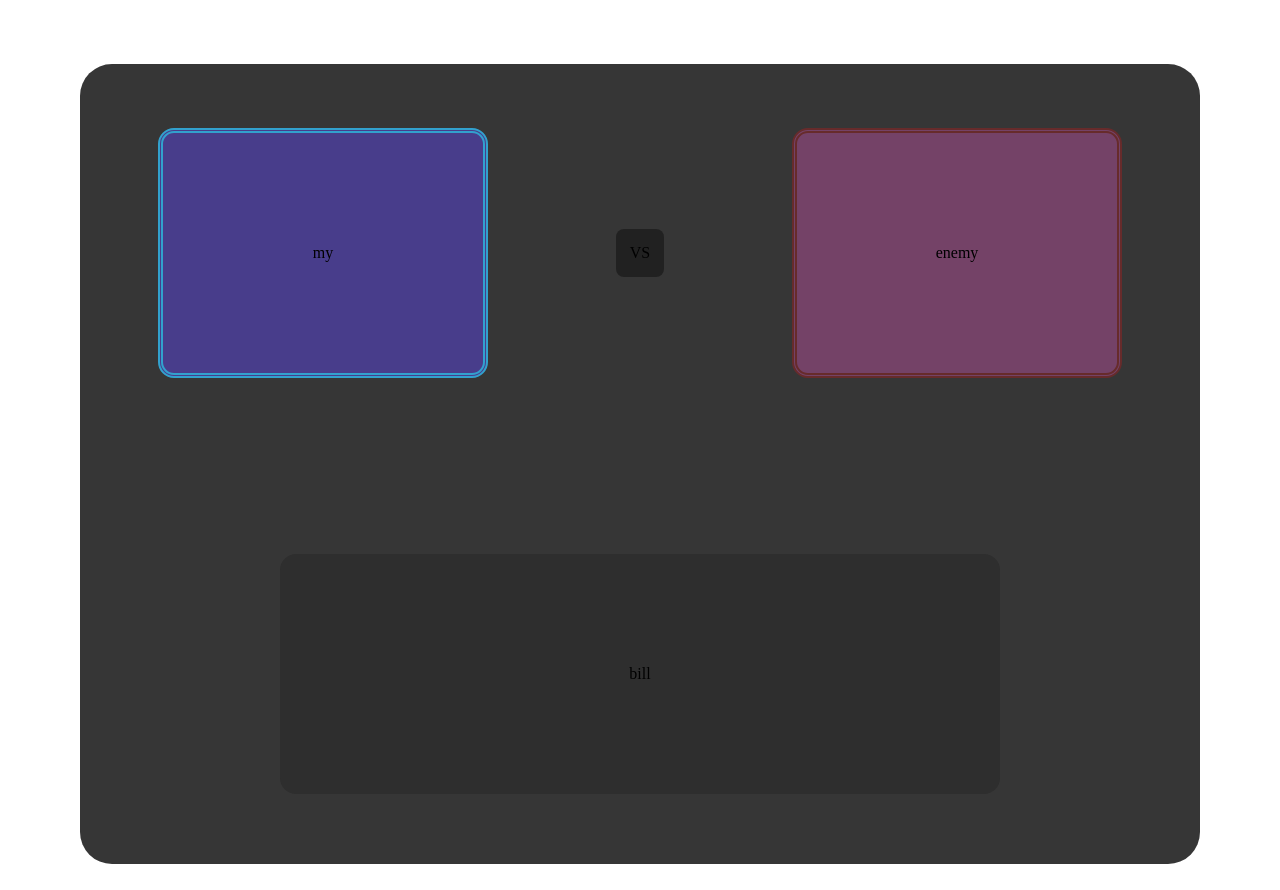
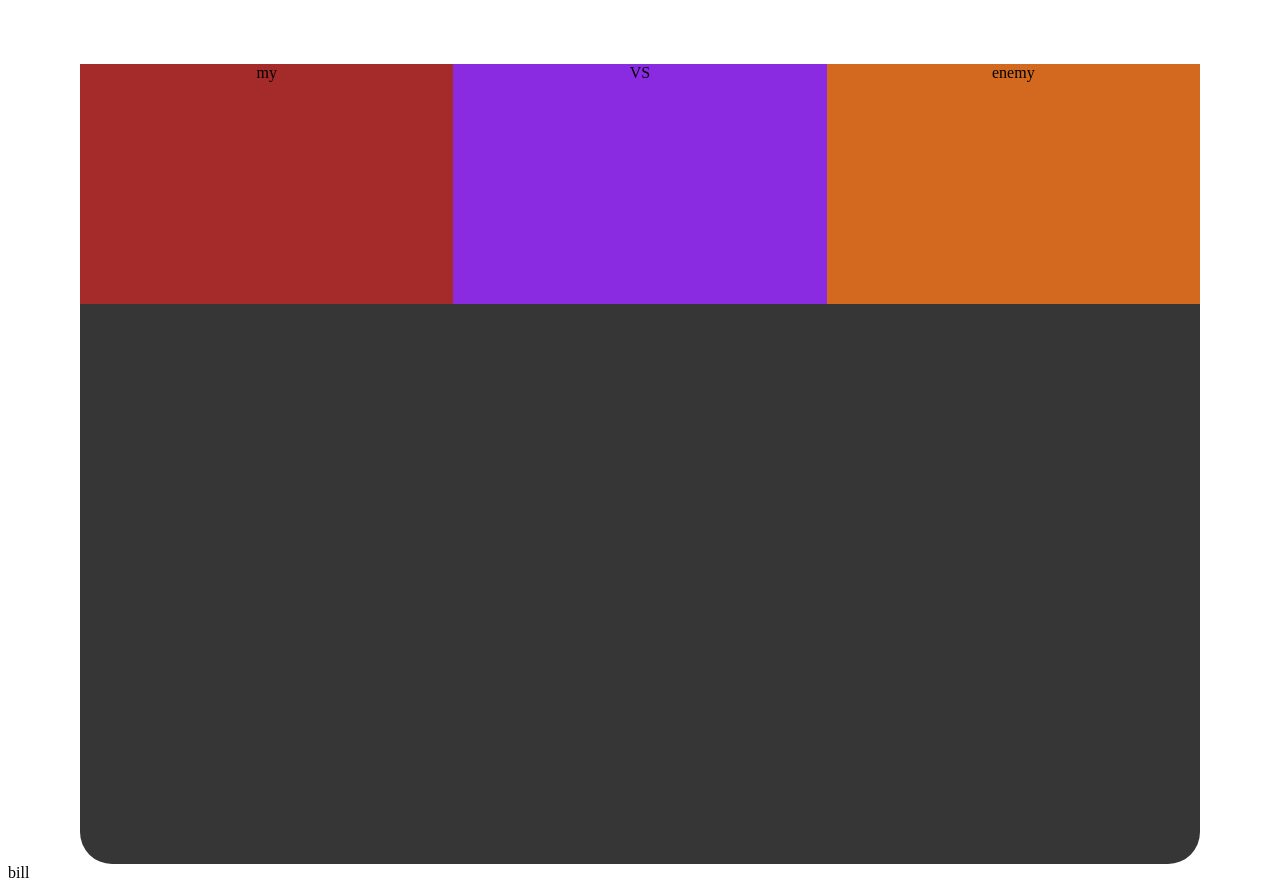
Before and after one commit to Kanghaseong/gachago, a Vue app: page / in a window 1280 px wide. Built offline with nearby package versions, Linux system fonts and the light colour scheme.

Commit message:
mybox, vs, enemybox fill wrapbox

```diff
--- a/src/views/HomeView.vue
+++ b/src/views/HomeView.vue
@@ -7,10 +7,10 @@
   <div id="box">
     <div id="mybox">my</div>
     <div id="vs">VS</div>
-    <div id="enemy">enemy</div>
-    <div id="bill">bill</div>
+    <div id="enemybox">enemy</div>
+
   </div>
-
+  <div id="bill">bill</div>
 
 </template>
 
@@ -24,54 +24,24 @@
   margin-top: 4rem;
   background-color:rgb(54, 54, 54);
   border-radius: 2rem;
+
+  display: flex;
+  flex-direction: row;
+
 }
+#mybox, #vs, #enemybox {
+  width: 25rem;
+  height: 15rem;
+}
+
 #mybox {
-  display: inline-block;
-  width: 20rem;
-  height: 15rem;
-  text-align: center;
-  line-height: 15rem;
-  background-color: darkslateblue;
-  border-radius: 1rem;
-  border: thick double #32a1ce;
-  position: relative;
-  top: 4rem;
-  right: 8rem;
+  background-color: brown;
 }
 #vs{
-  display: inline-block;
-  margin: auto;
-  position: relative;
-  top: 4rem;
-  text-align: center;
-  line-height: 3rem;
-  width: 3rem;
-  height: 3rem;
-  background-color: rgb(33, 33, 33);
-  border-radius: 0.5rem;
+  background-color: blueviolet;
 }
-#enemy{
-  display: inline-block;
-  width: 20rem;
-  height: 15rem;
-  text-align: center;
-  line-height: 15rem;
-  background-color: rgb(116, 66, 103);
-  border-radius: 1rem;
-  border: thick double #672b2b;
-  position: relative;
-  top: 4rem;
-  left: 8rem;
-
-}
-#bill{
-  position: relative;
-  top: 15rem;
-  width: 45rem;
-  height: 15rem;
-  margin: auto;
-  background-color: rgb(46, 46, 46);
-  line-height:15rem;border-radius: 1rem;
+#enemybox{
+  background-color:chocolate
 }
 
 </style>
```
